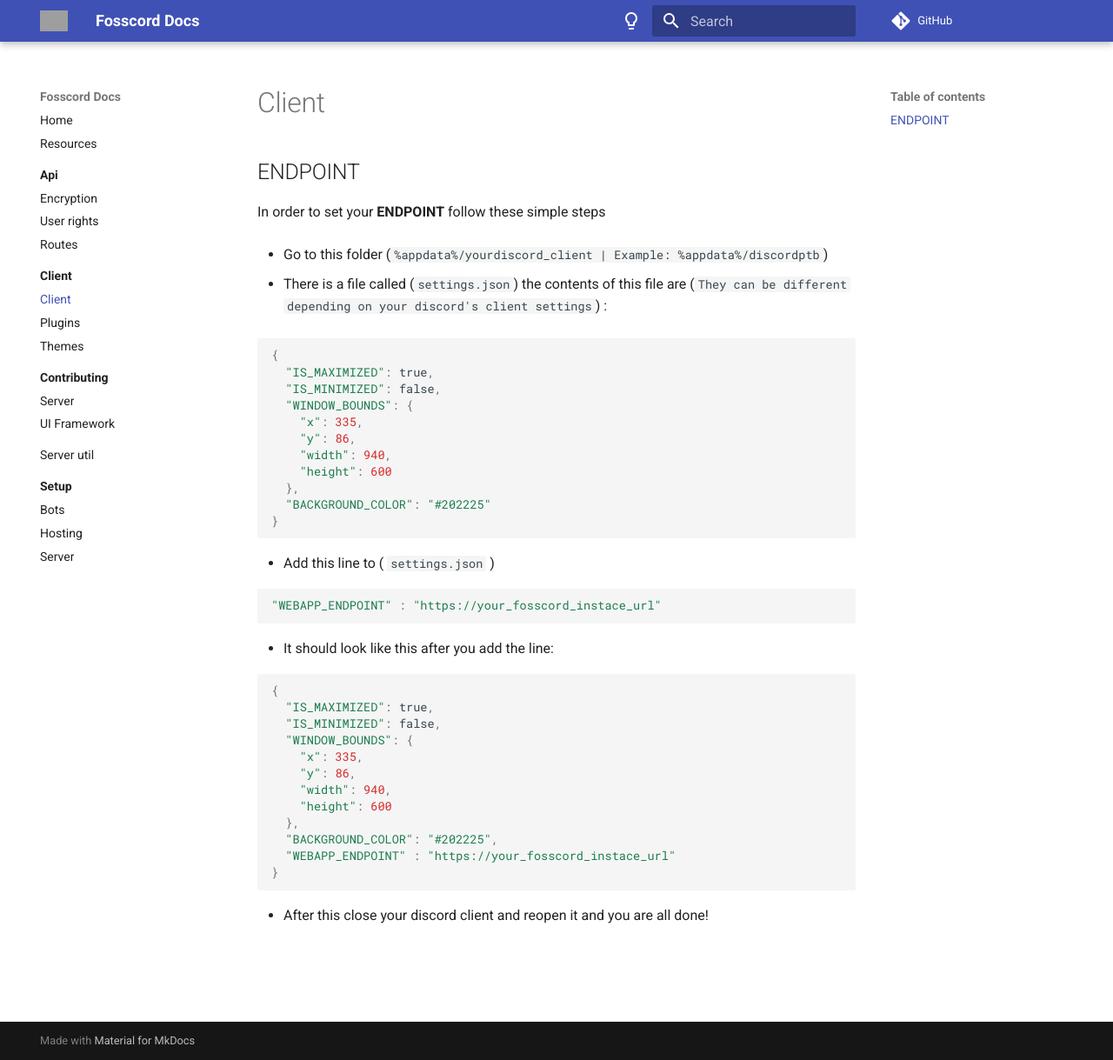
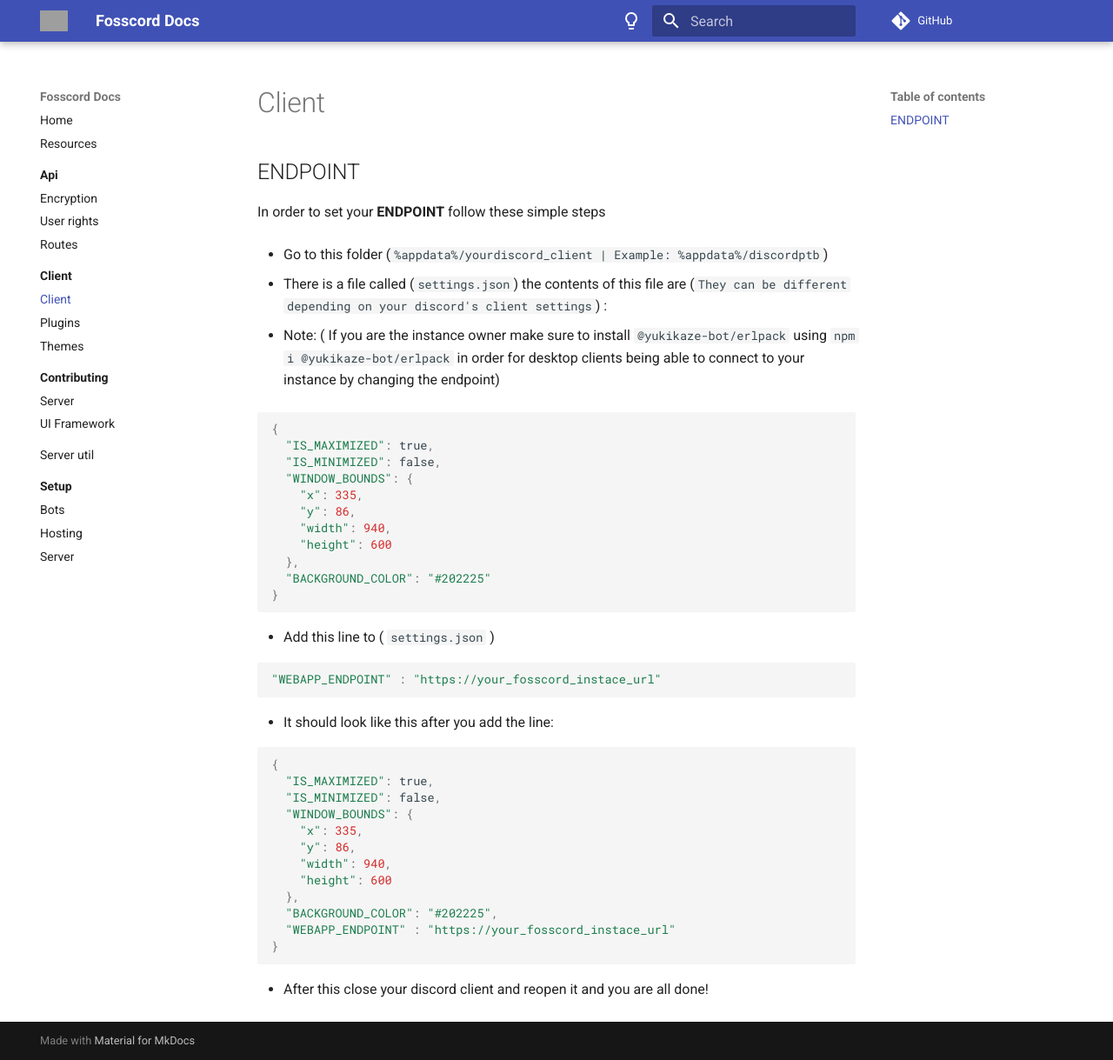
Before and after one commit to spacebarchat/docs, an MkDocs documentation site: the page built from docs/client/endpoint.md, in a window 1280 px wide and 1219 px high. Shown: the whole window at 87% size. Built offline with MkDocs 1.6.1 and Material for MkDocs 9.7.7, drawn with Linux system fonts in a browser that asks for light colours; comment, search, counter and statistics services are not loaded; grey boxes are pictures that could not be loaded.

Commit message:
Added note

````diff
--- a/docs/client/endpoint.md
+++ b/docs/client/endpoint.md
@@ -8,6 +8,7 @@
 
 - There is a file called (`settings.json`) the contents of this file are (`They can be different depending on your discord's client settings`) :
 
+- Note: ( If you are the instance owner make sure to install `@yukikaze-bot/erlpack` using `npm i @yukikaze-bot/erlpack` in order for desktop clients being able to connect to your instance by changing the endpoint)
 
 ```js
 {
````
